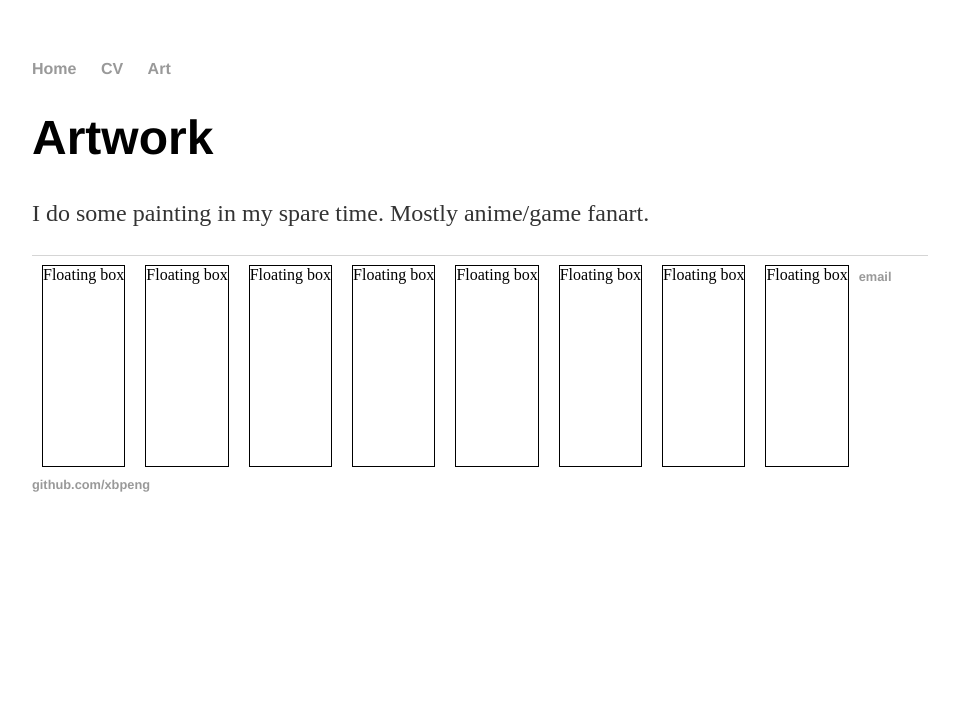
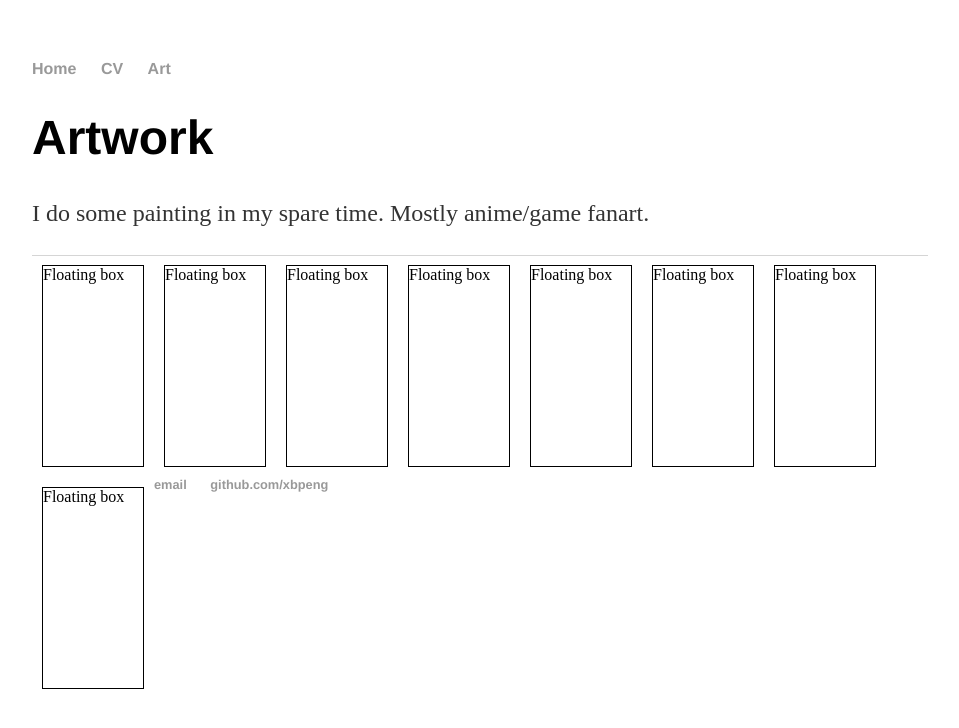
Before and after one commit to xbpeng/xbpeng.github.io, a Jekyll site: the page built from blog/index.html, in a window 1280 px wide. Shown: the top 728 px of the page, without its empty margins (160-1119 px from the left). Built offline with Jekyll 4.4.1, drawn with Linux system fonts in a browser that asks for light colours.

Commit message:
Update index.html

```diff
--- a/blog/index.html
+++ b/blog/index.html
@@ -8,7 +8,7 @@ title: Artwork
 	<style>
 		.floating-box {
 		    float: left;
-		    width: inherit;
+		    width: 100px;
 		    height: 200px;
 		    margin: 10px;
 		    border: 1px solid #000000;
```
